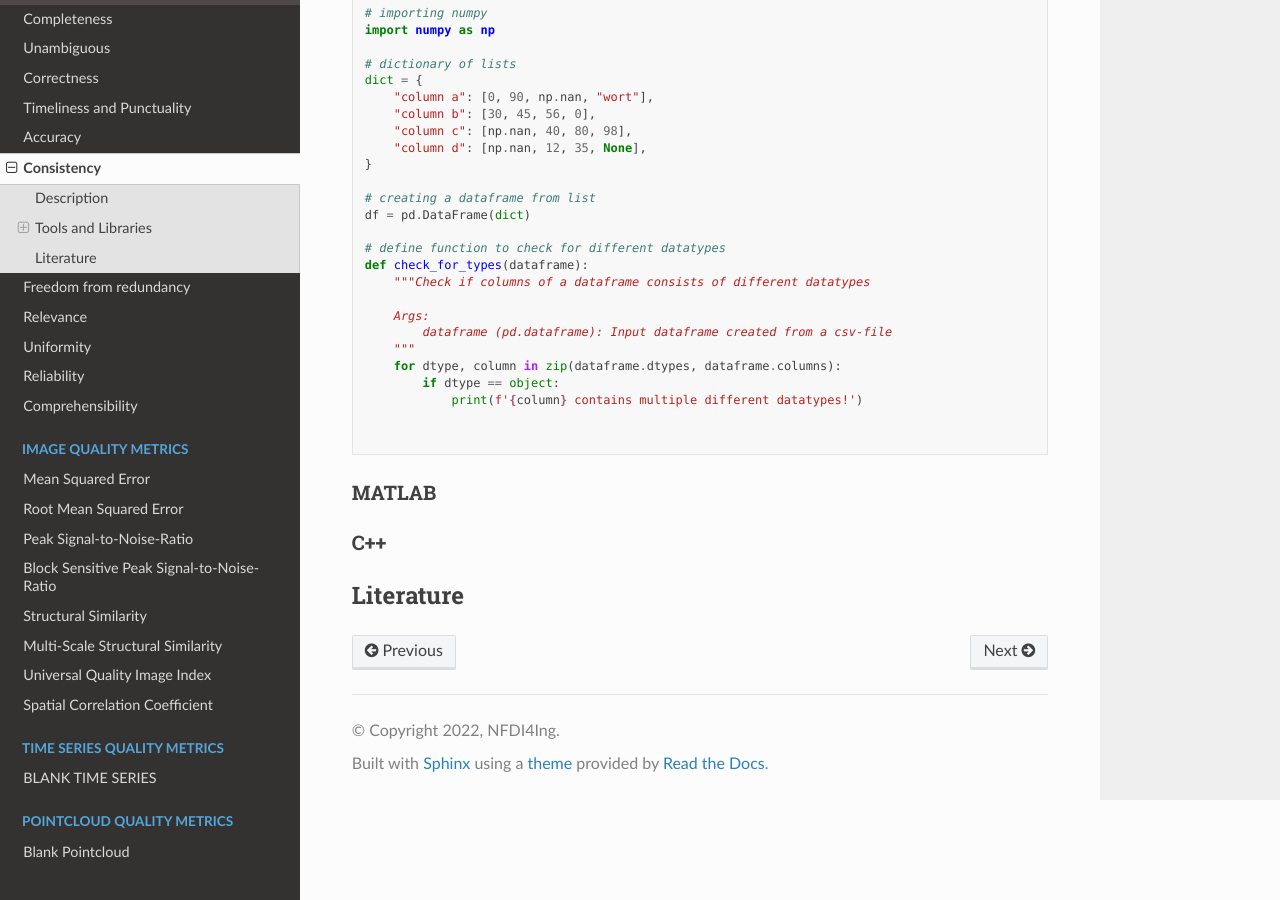
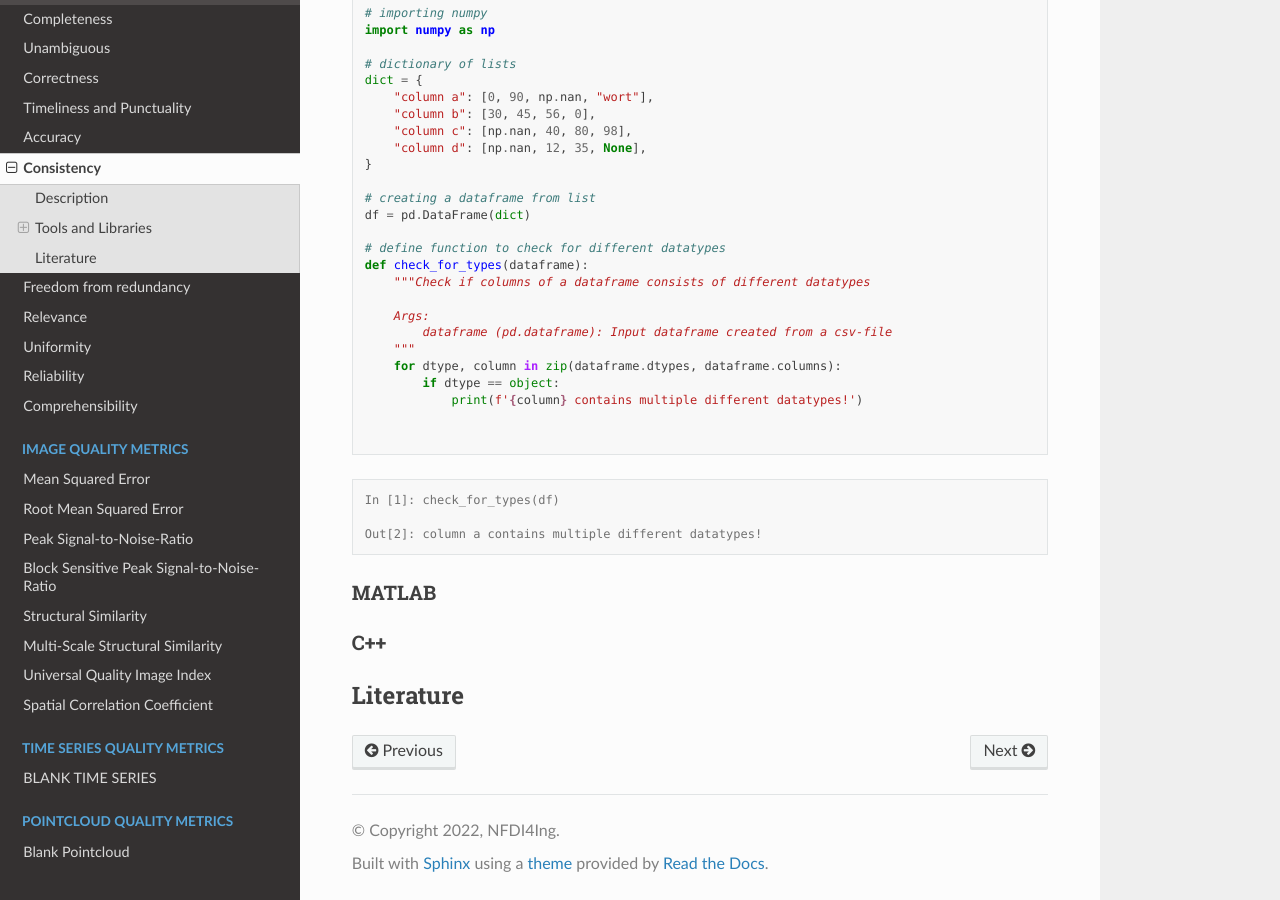
Before and after one commit to HDierend/Data-Quality-Metrics, a Sphinx documentation site: the page built from docs/source/general_quality/05_Consistency.rst, in a window 1280 px wide and 900 px high, scrolled down 1350 px. Built offline with Sphinx 7.4.7 and the Read the Docs theme 2.0.0, drawn with Linux system fonts in a browser that asks for light colours.

Commit message:
update consistency

```diff
--- a/docs/source/general_quality/05_Consistency.rst
+++ b/docs/source/general_quality/05_Consistency.rst
@@ -53,7 +53,11 @@ To check a data set for inconsistency, the following function can be used. It pr
 
 .. literalinclude:: examples/consistency/consistency_func.py
 
+.. code-block:: pycon
 
+   In [1]: check_for_types(df)
+
+   Out[2]: column a contains multiple different datatypes!
 
 
 MATLAB
```
